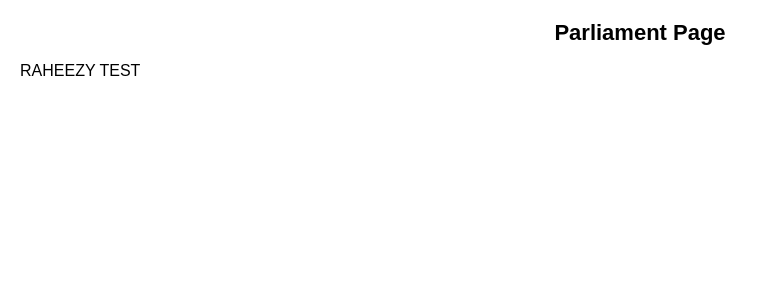
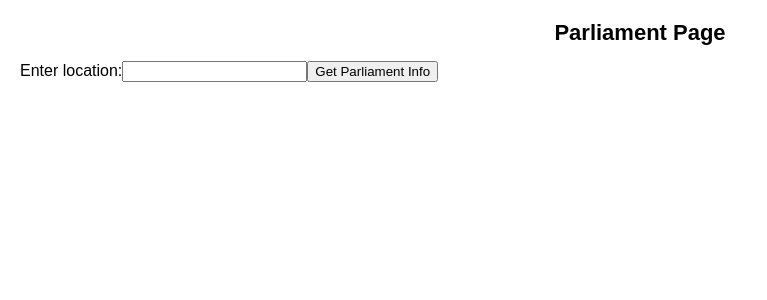
Before and after one commit to Kazi27/API-app, a React (Create React App) app in the folder src/: page /parliament in a window 1280 px wide. Shown: the top 300 px of the page, without its empty margins (0-767 px from the left). Built offline with nearby package versions, Linux system fonts and the light colour scheme.

Commit message:
trying to fix end point

```diff
--- a/src/Parliament.js
+++ b/src/Parliament.js
@@ -1,12 +1,65 @@
-import React from 'react';
+import React, { useState } from 'react';
 
-function Parliament()
-{
-    return (
+function Parliament() {
+  const [location, setLocation] = useState('');
+  const [parliamentInfo, setParliamentInfo] = useState(null);
+  const [isLoading, setIsLoading] = useState(false);
+  const [error, setError] = useState(null);
+
+  const fetchParliamentData = async (Location) => {
+    setIsLoading(true);
+    setError(null); // Reset errors
+
+    try {
+      // Replace `API_ENDPOINT` with your actual API endpoint
+      const response = await fetch(`https://members-api.parliament.uk/api/Location/Browse/0/Location%20 ${encodeURIComponent(Location)}`);
+      if (!response.ok) {
+        throw new Error(`HTTP error! status: ${response.status}`); // or handle based on response.status
+      }
+      const data = await response.json();
+      setParliamentInfo(data);
+    } catch (e) {
+      setError(`Failed to fetch data: ${e.message}`);
+      console.error(e);
+    }
+
+    setIsLoading(false);
+  };
+
+  const handleSubmit = (event) => {
+    event.preventDefault();
+    fetchParliamentData(location);
+  };
+
+  const handleLocationChange = (event) => {
+    setLocation(event.target.value);
+  };
+
+  return (
+    <div>
+      <h1>Parliament Page</h1>
+      <form onSubmit={handleSubmit}>
+        <label>
+          Enter location:
+          <input
+            type="text"
+            value={location}
+            onChange={handleLocationChange}
+          />
+        </label>
+        <button type="submit" disabled={isLoading}>
+          {isLoading ? 'Loading...' : 'Get Parliament Info'}
+        </button>
+      </form>
+      {error && <p>Error: {error}</p>}
+      {parliamentInfo && (
         <div>
-          <h1>Parliament Page</h1>
-          <p>RAHEEZY TEST</p>
+          {/* Render your parliament information here */}
+          <pre>{JSON.stringify(parliamentInfo, null, 2)}</pre>
         </div>
-      );
+      )}
+    </div>
+  );
 }
+
 export default Parliament;
```
